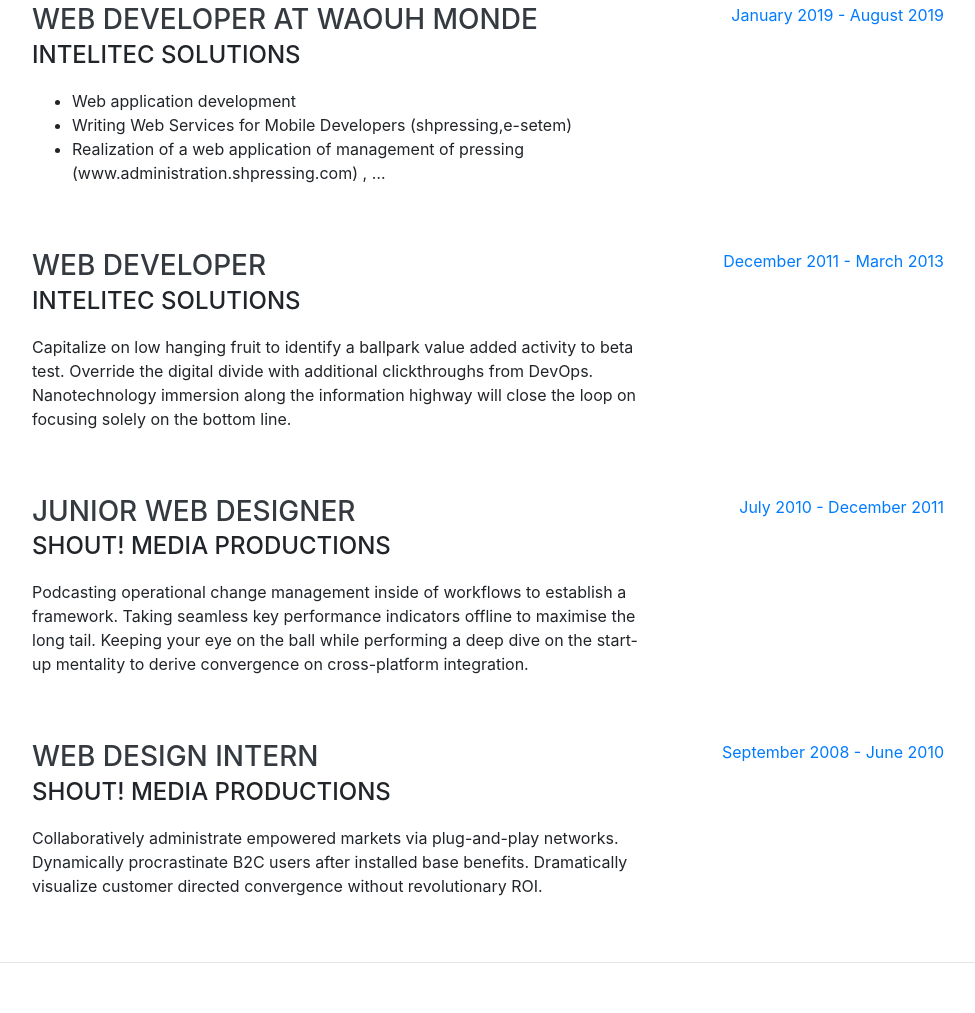
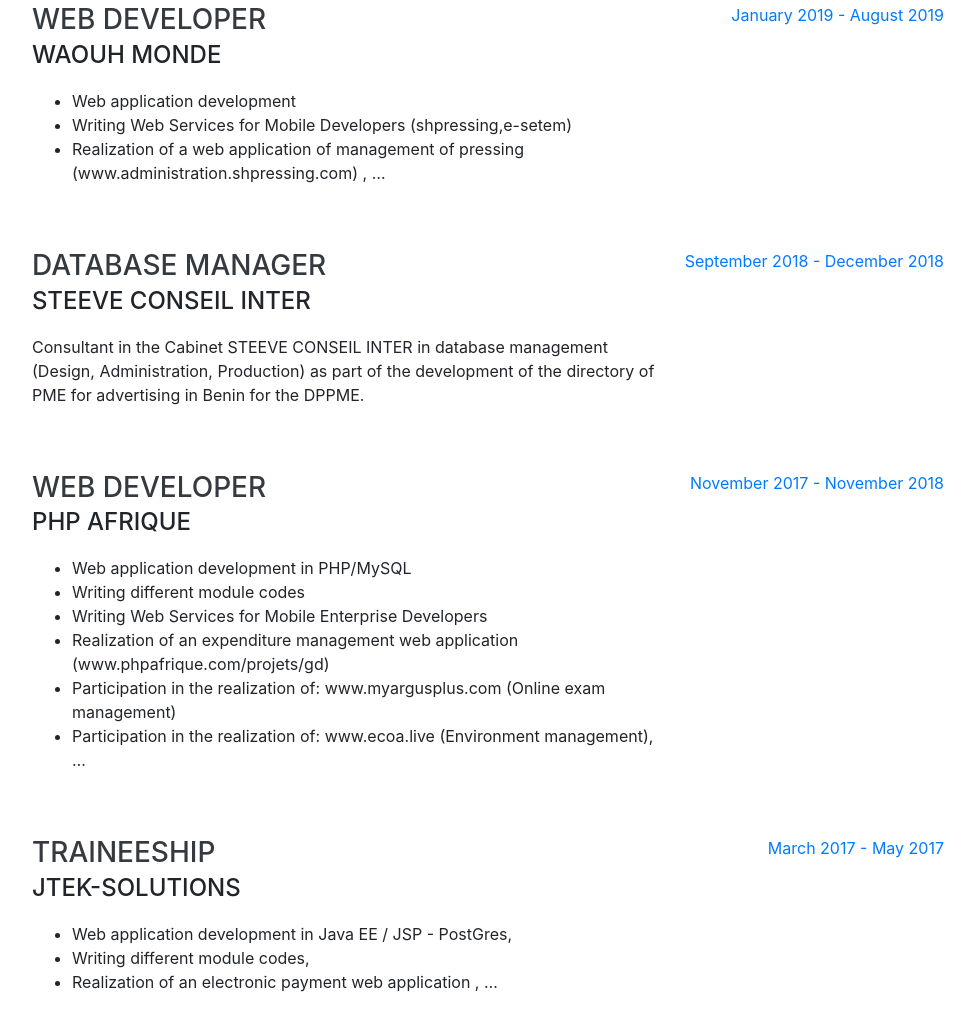
Before and after one commit to osiastossou/osiastossou.github.io, a website with bundled scripts: page index.html in a window 1280 px wide. Shown: the part 932-1945 px from the top of the page, without its empty margins (288-1263 px from the left). Built offline with nearby package versions, Linux system fonts and the light colour scheme; files whose address does not match are found by name; a web font is replaced by a local one.

Commit message:
Mise en ligne du template CV ++++

```diff
--- a/index.html
+++ b/index.html
@@ -76,7 +76,7 @@
           <a target="_blank" href="https://www.linkedin.com/in/osias-noël-nicodème-tossou-069876125">
             <i class="fab fa-linkedin-in"></i>
           </a>
-          <a href="#">
+          <a target="_blank" href="https://github.com/osiastossou">
             <i class="fab fa-github"></i>
           </a>
           <a href="#">
@@ -97,8 +97,8 @@
 
         <div class="resume-item d-flex flex-column flex-md-row justify-content-between mb-5">
           <div class="resume-content">
-            <h3 class="mb-0">Web Developer at WAOUH MONDE</h3>
-            <div class="subheading mb-3">Intelitec Solutions</div>
+            <h3 class="mb-0">Web Developer</h3>
+            <div class="subheading mb-3">WAOUH MONDE</div>
             <p>
 		<ul>
 		  <li>Web application development</li>
@@ -114,34 +114,53 @@
 
         <div class="resume-item d-flex flex-column flex-md-row justify-content-between mb-5">
           <div class="resume-content">
-            <h3 class="mb-0">Web Developer</h3>
-            <div class="subheading mb-3">Intelitec Solutions</div>
-            <p>Capitalize on low hanging fruit to identify a ballpark value added activity to beta test. Override the digital divide with additional clickthroughs from DevOps. Nanotechnology immersion along the information highway will close the loop on focusing solely on the bottom line.</p>
+            <h3 class="mb-0">Database Manager</h3>
+            <div class="subheading mb-3">Steeve Conseil Inter</div>
+            <p>
+Consultant in the Cabinet STEEVE CONSEIL INTER in database management (Design, Administration, Production) as part of the development of the directory of PME for advertising in Benin for the DPPME.
+
+	    </p>
           </div>
           <div class="resume-date text-md-right">
-            <span class="text-primary">December 2011 - March 2013</span>
+            <span class="text-primary">September 2018 - December 2018</span>
           </div>
         </div>
 
         <div class="resume-item d-flex flex-column flex-md-row justify-content-between mb-5">
           <div class="resume-content">
-            <h3 class="mb-0">Junior Web Designer</h3>
-            <div class="subheading mb-3">Shout! Media Productions</div>
-            <p>Podcasting operational change management inside of workflows to establish a framework. Taking seamless key performance indicators offline to maximise the long tail. Keeping your eye on the ball while performing a deep dive on the start-up mentality to derive convergence on cross-platform integration.</p>
+            <h3 class="mb-0">Web Developer</h3>
+            <div class="subheading mb-3">PHP Afrique</div>
+            <p>
+		<ul>
+		  <li>Web application development in PHP/MySQL</li>
+		  <li>Writing different module codes</li>
+		  <li>Writing Web Services for Mobile Enterprise Developers</li>
+		  <li>Realization of an expenditure management web application (www.phpafrique.com/projets/gd)</li>
+		  <li>Participation in the realization of: www.myargusplus.com (Online exam management)</li>
+		  <li>Participation in the realization of: www.ecoa.live (Environment management), …</li>
+
+		</ul>
+	    </p>
           </div>
           <div class="resume-date text-md-right">
-            <span class="text-primary">July 2010 - December 2011</span>
+            <span class="text-primary">November 2017 - November 2018</span>
           </div>
         </div>
 
         <div class="resume-item d-flex flex-column flex-md-row justify-content-between">
           <div class="resume-content">
-            <h3 class="mb-0">Web Design Intern</h3>
-            <div class="subheading mb-3">Shout! Media Productions</div>
-            <p>Collaboratively administrate empowered markets via plug-and-play networks. Dynamically procrastinate B2C users after installed base benefits. Dramatically visualize customer directed convergence without revolutionary ROI.</p>
+            <h3 class="mb-0">Traineeship</h3>
+            <div class="subheading mb-3">Jtek-Solutions</div>
+            <p>
+		<ul>
+		  <li>Web application development in Java EE / JSP - PostGres,</li>
+		  <li>Writing different module codes,</li>
+		  <li>Realization of an electronic payment web application , …</li>
+		</ul>
+	    </p>
           </div>
           <div class="resume-date text-md-right">
-            <span class="text-primary">September 2008 - June 2010</span>
+            <span class="text-primary">March 2017 - May 2017</span>
           </div>
         </div>
 
```
